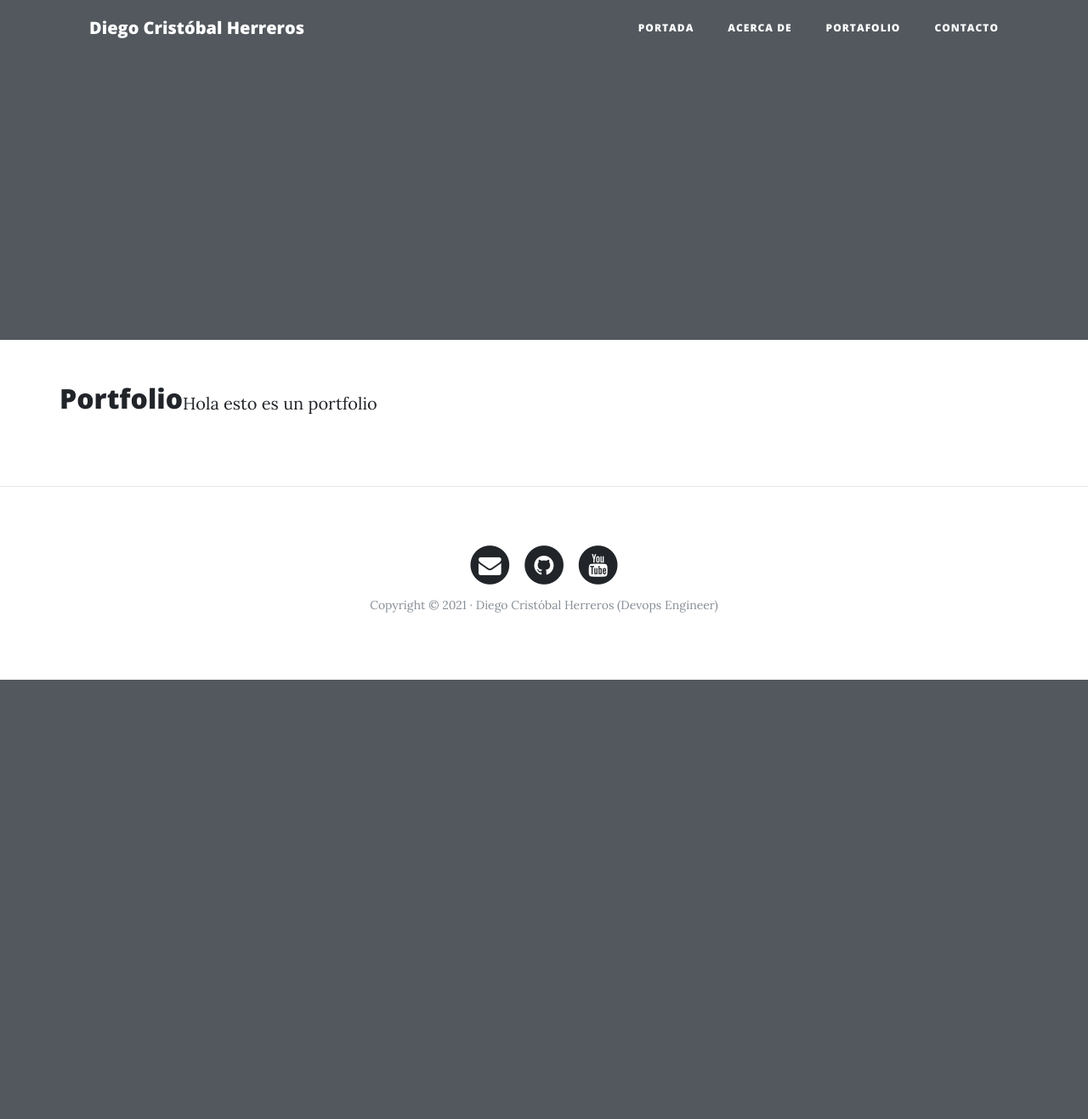
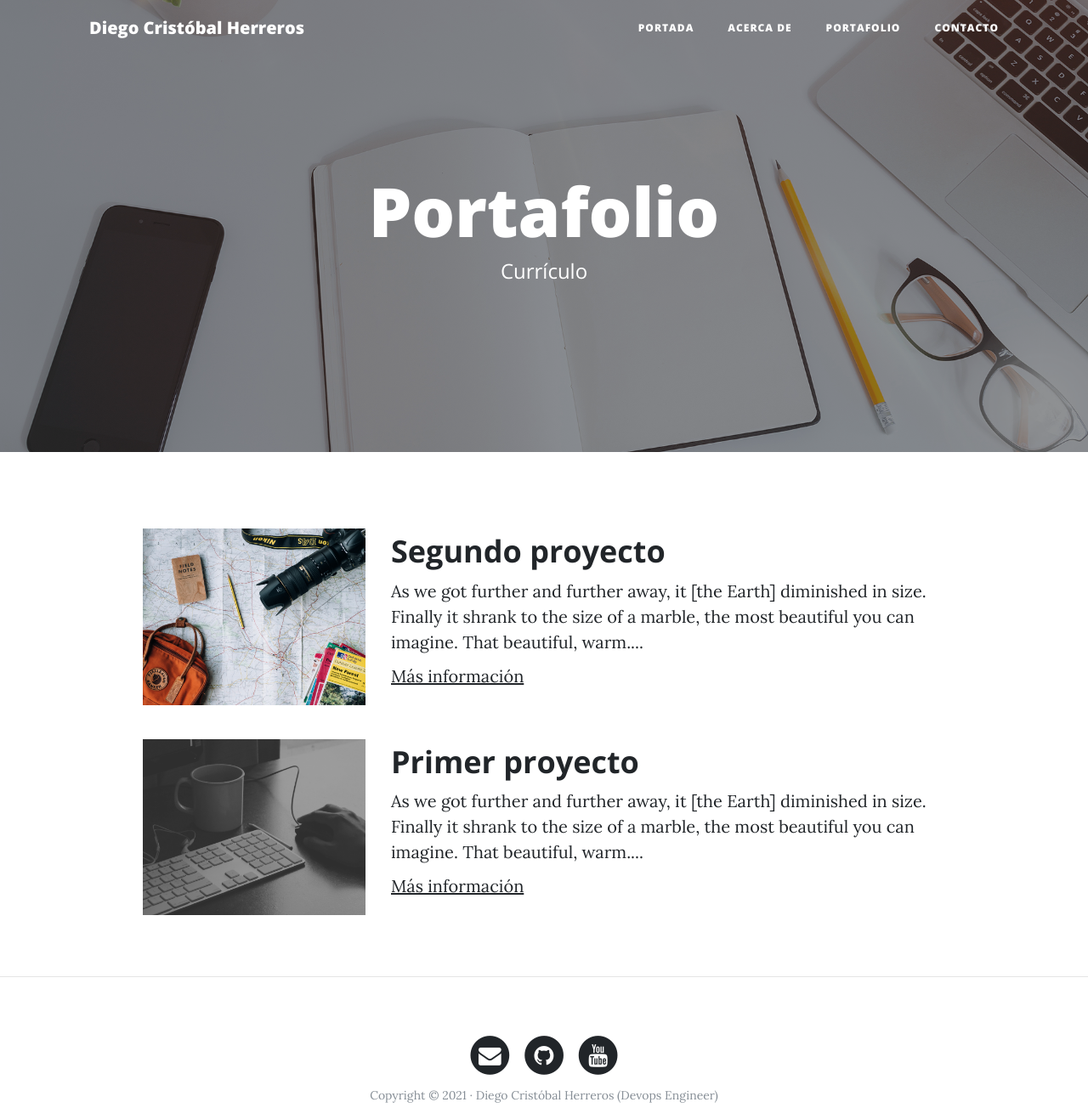
Before and after one commit to dcristobalh/django-test, a Django app: page /portfolio/ in a window 1280 px wide. Shown: the top 1317 px of the page at 85% size. Before the commit the page ends 800 px from the top, so only its background shows below. Run offline with Django 3.2, Linux system fonts and the light colour scheme; some libraries are stand-ins or nearby versions.

Commit message:
Feat: add portfolio and contact page dinamically

```diff
--- a/webpersonal/core/templates/core/portfolio.html
+++ b/webpersonal/core/templates/core/portfolio.html
@@ -2,7 +2,34 @@
 
 {% block title %}Portfolio{% endblock %}
 
+{% block background %}{% load static %}{% static 'core/img/portfolio-bg.jpg' %}{% endblock %}
+
+{% block headers %}
+<h1>Portafolio</h1>
+	              <span class="subheading">Currículo</span>
+{% endblock %}
+
 {% block content %}
-<h2>Portfolio</h2>
-<p>Hola esto es un portfolio</p>
+ <!-- Proyecto -->
+	      <div class="row project">
+	      	<div class="col-lg-3 col-md-4 offset-lg-1">
+			      <img class="img-fluid" src="{% static 'core/img/about-bg.jpg' %}" alt="">
+	      	</div>
+	        <div class="col-lg-7 col-md-8">
+	      		<h2 class="section-heading title">Segundo proyecto</h2>
+	          <p>As we got further and further away, it [the Earth] diminished in size. Finally it shrank to the size of a marble, the most beautiful you can imagine. That beautiful, warm....</p>
+	          <p><a href="http://google.com">Más información</a></p>
+	      	</div>
+	      </div>
+	      <!-- Proyecto -->
+	      <div class="row project">
+	      	<div class="col-lg-3 col-md-4 offset-lg-1">
+			      <img class="img-fluid" src="{% static 'core/img/home-bg.jpg' %}" alt="">
+	      	</div>
+	        <div class="col-lg-7 col-md-8">
+	      		<h2 class="section-heading title">Primer proyecto</h2>
+	          <p>As we got further and further away, it [the Earth] diminished in size. Finally it shrank to the size of a marble, the most beautiful you can imagine. That beautiful, warm....</p>
+	          <p><a href="http://google.com">Más información</a></p>
+	      	</div>
+	      </div>
 {% endblock %}
```
Also changed, not shown: webpersonal/core/templates/core/contact.html (+14 -3 lines).
